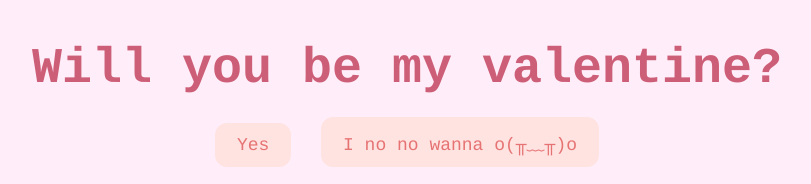
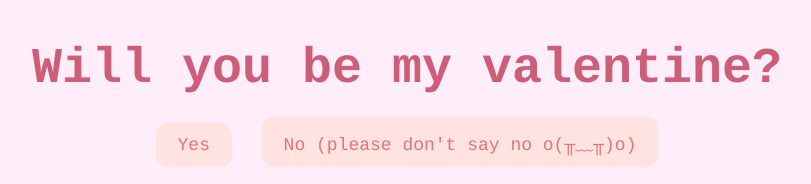
Before and after one commit to mmt019/q, a plain HTML site: page index.html in a window 1280 px wide. Shown: the top 184 px of the page, without its empty margins (233-1044 px from the left). Drawn offline with Linux system fonts and the light colour scheme.

Commit message:
Update index.html

```diff
--- a/index.html
+++ b/index.html
@@ -33,7 +33,7 @@
 <body>
     <div id="valentineQuestion"><b>Will you be my valentine?</b></div>
     <button class="answerButton" onclick="location.href='thankyou.html'">Yes</button>
-    <button class="answerButton" id="noButton">I no no wanna o(╥﹏╥)o</button>
+    <button class="answerButton" id="noButton">No (please don't say no o(╥﹏╥)o)</button>
     <br>
     <img src ='rose-cat-give-give-rose-to-cat.gif' alt = 'cat give rose' class="responsive">
 
```
